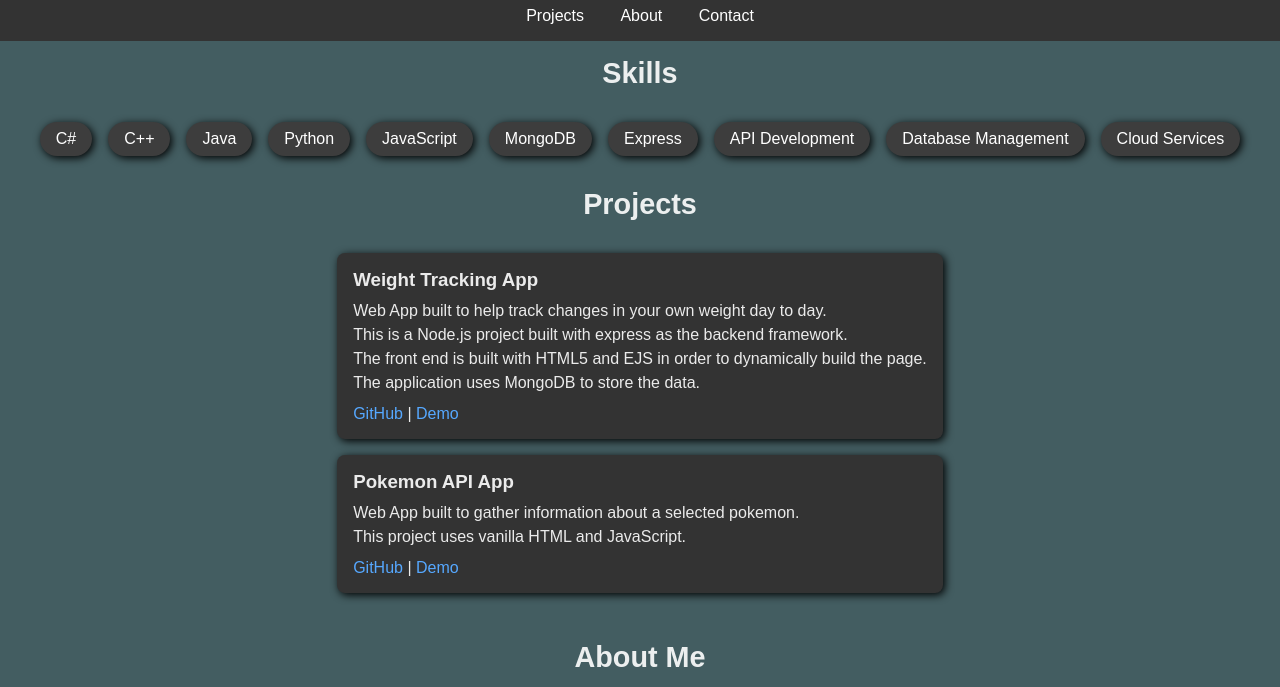
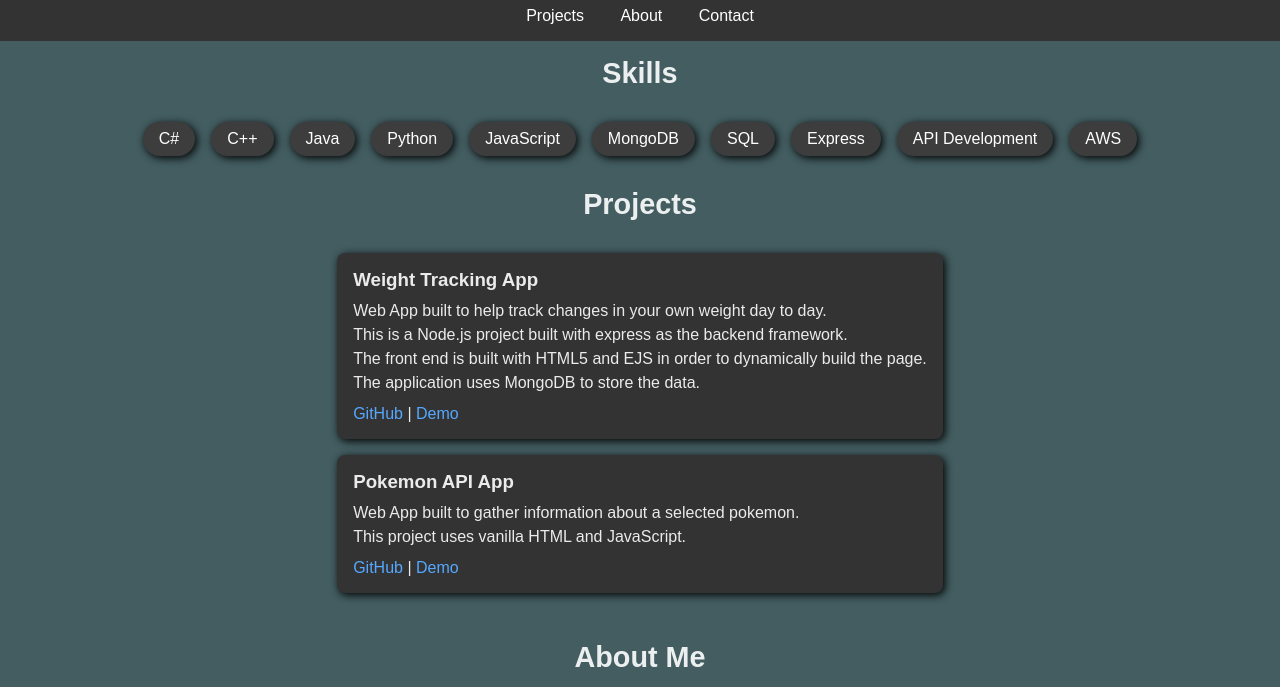
Before and after one commit to ChristopherGug/Portfolio, a plain HTML site: page index.html in a window 1280 px wide. Shown: the part 88-775 px from the top of the page. Drawn offline with Linux system fonts and the light colour scheme.

Commit message:
Edited skills list

```diff
--- a/index.html
+++ b/index.html
@@ -29,10 +29,10 @@
             <span>Python</span>
             <span>JavaScript</span>
             <span>MongoDB</span>
+            <span>SQL</span>
             <span>Express</span>
             <span>API Development</span>
-            <span>Database Management</span>
-            <span>Cloud Services</span>
+            <span>AWS</span>
         </div>
     </section>
 
```
